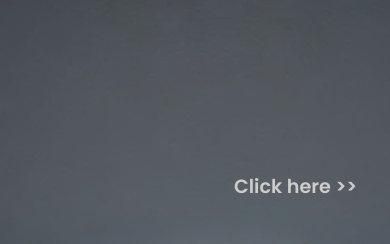
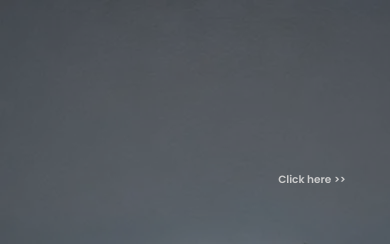
Before and after one commit to kn-1235/knm-ai, a plain HTML site: page index.html in a window 390 px wide. Shown: the top 244 px of the page. Drawn offline with nearby package versions, Linux system fonts and the light colour scheme.

Commit message:
Update style.css

```diff
--- a/style.css
+++ b/style.css
@@ -9,9 +9,9 @@ body{
     /* background-color: lightblue; */
     background: linear-gradient(rgba(0,0,0,0.5),rgba(0,0,0,0.5)),url(ai.webp);
 }
-@media (max-width: 769px) {
-    body{
-        display: flex;
+@media(max-width:1285px){
+    html{
+        font-size: 55%;
     }
 }
 .chatbot-toggler{
```
